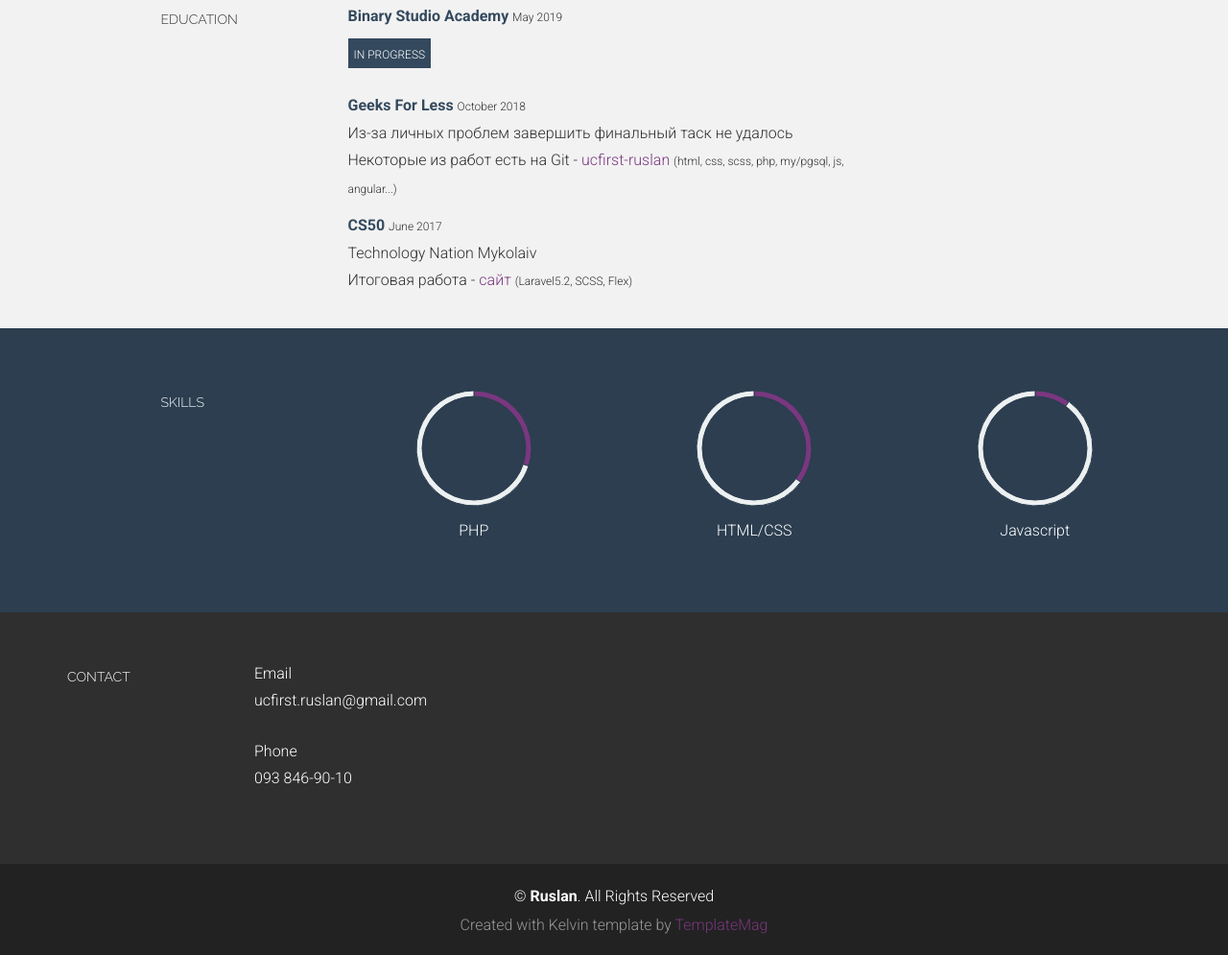
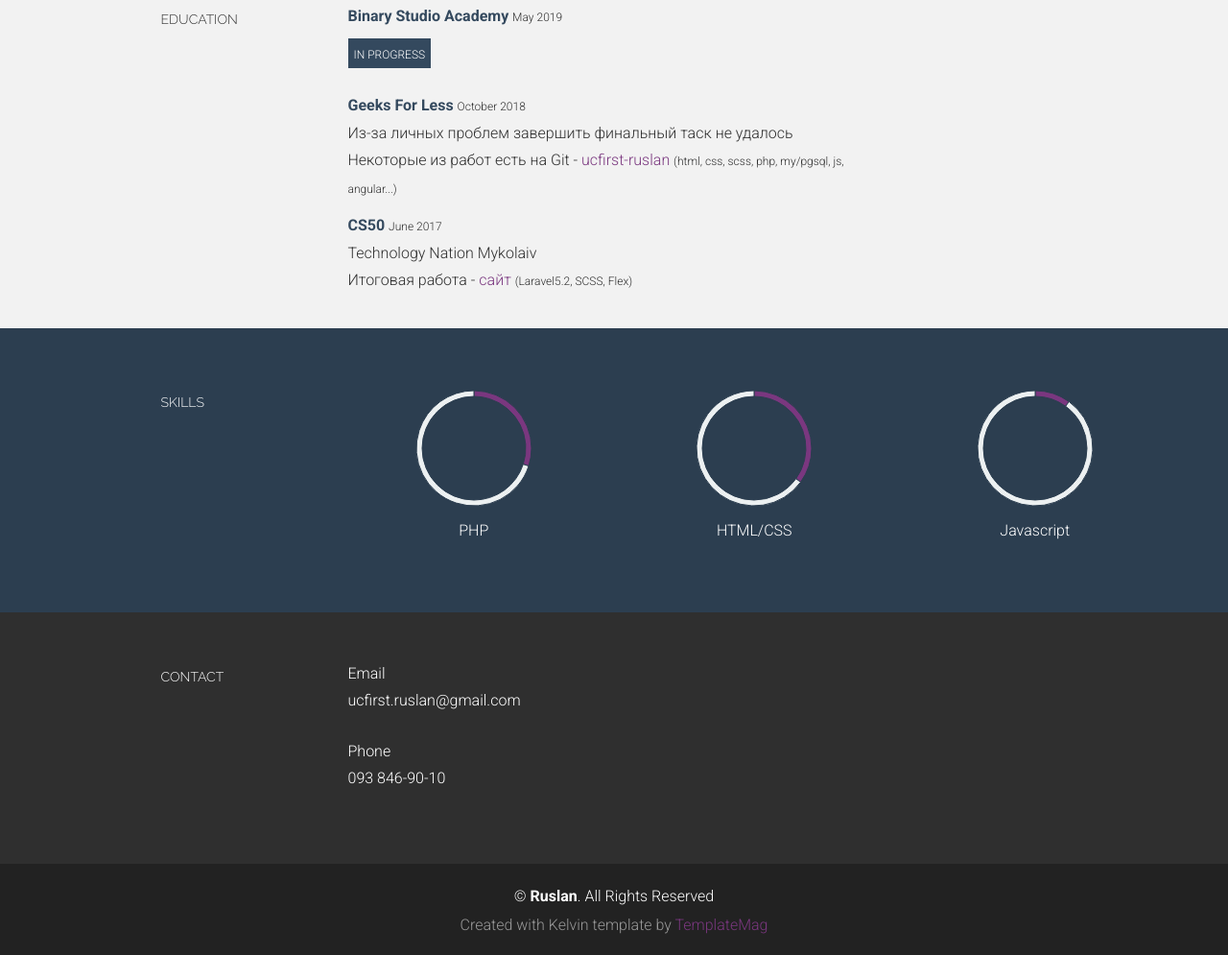
Before and after one commit to ucfirst-ruslan/homepage, a plain HTML site: page index.html in a window 1280 px wide. Shown: the part 864-1859 px from the top of the page at 96% size. Drawn offline with Linux system fonts and the light colour scheme.

Commit message:
Add css style

```diff
--- a/index.html
+++ b/index.html
@@ -140,7 +140,7 @@
       <div id="footwrap">
           <div class="container">
               <div class="row">
-                  <div class="col-lg-2">
+                  <div class="col-lg-2 col-lg-offset-1">
                       <h5>CONTACT</h5>
                   </div>
                   <div class="col-lg-4">
--- /dev/null
+++ b/now.json
@@ -0,0 +1,3 @@
+{
+    "name": "homepage"
+}
```
